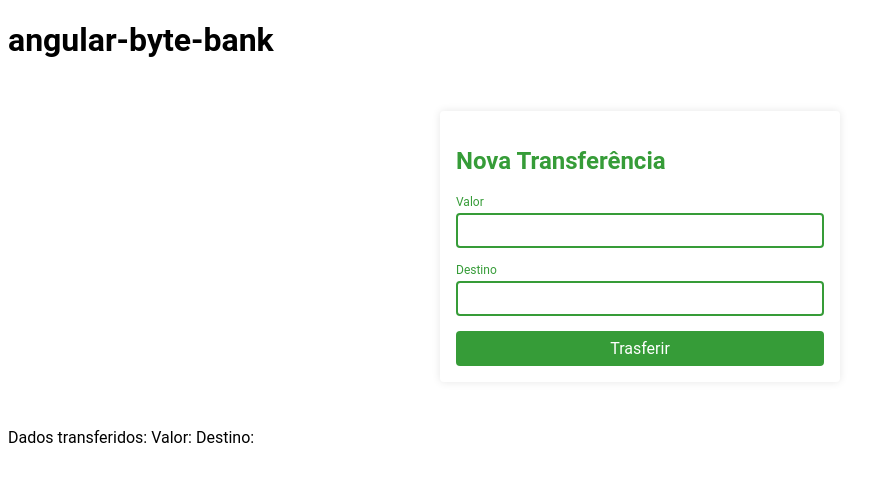
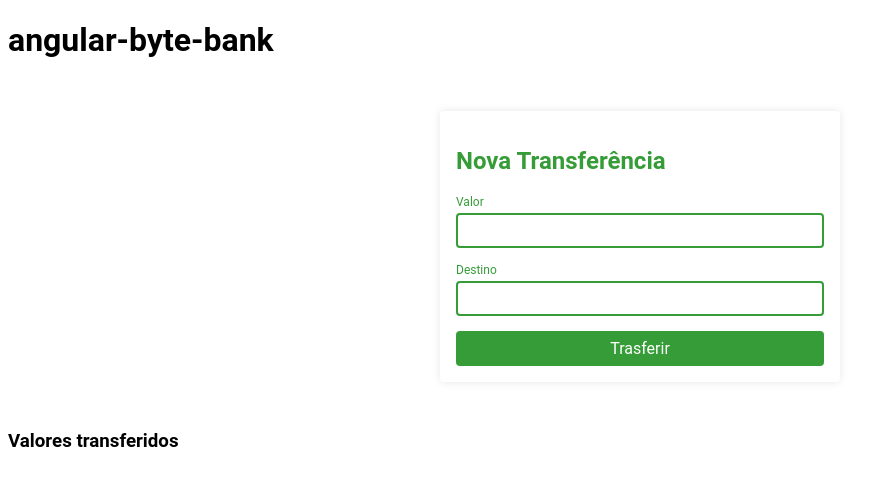
Before and after one commit to carlosruesta/angular-byte-bank, an Angular app: page / in a window 1280 px wide. Shown: the top 486 px of the page, without its empty margins (0-879 px from the left). Built offline with nearby package versions, Linux system fonts and the light colour scheme.

Commit message:
aula 04 - Adicionando varias transferencias no extrato. Incluindo a data da movimentação

```diff
--- a/src/app/app.component.html
+++ b/src/app/app.component.html
@@ -3,5 +3,4 @@
 <app-nova-transferencia (aoTransferir)="transferir($event)">
 </app-nova-transferencia>
 
-
-<app-extrato [transferencia]="transferencia" ></app-extrato>
+<app-extrato [transferencias]="transferencias" ></app-extrato>
--- a/src/app/app.component.ts
+++ b/src/app/app.component.ts
@@ -8,10 +8,9 @@ import { Component } from '@angular/core';
 export class AppComponent {
 
   title = 'angular-byte-bank';
-  transferencia: any;
+  transferencias: any[] = [];
 
   transferir($event) {
-    console.log($event);
-    this.transferencia = $event;
+    this.transferencias.push($event);
   }
 }
--- a/src/app/extrato/extrato.component.html
+++ b/src/app/extrato/extrato.component.html
@@ -1,9 +1,11 @@
-<p>
-  Dados transferidos:
-  <span>
-    Valor: {{transferencia?.valor}}
-  </span>
-  <span>
-    Destino: {{transferencia?.destino}}
-  </span>
-</p>
+<h3>Valores transferidos</h3>
+
+<div *ngFor="let transferencia of transferencias" style="display: flex; justify-content: space-around" >
+
+  <span>Data: {{transferencia?.data}}</span>
+
+  <span>Valor: {{transferencia?.valor}}</span>
+
+  <span>Destino: {{transferencia?.destino}} </span>
+
+</div>
--- a/src/app/extrato/extrato.component.ts
+++ b/src/app/extrato/extrato.component.ts
@@ -9,7 +9,7 @@ export class ExtratoComponent implements OnInit {
 
   constructor() { }
 
-  @Input() transferencia: any;
+  @Input() transferencias: any[];
 
   ngOnInit(): void {
   }
--- a/src/app/nova-transferencia/nova-transferencia.component.ts
+++ b/src/app/nova-transferencia/nova-transferencia.component.ts
@@ -16,6 +16,7 @@ export class NovaTransferenciaComponent {
     console.log('Solicitada nova transferência');
     console.log(this.valor, this.destino);
     const dadosTransferencia = {
+      data: new Date(),
       valor: this.valor,
       destino: this.destino
     };
```
